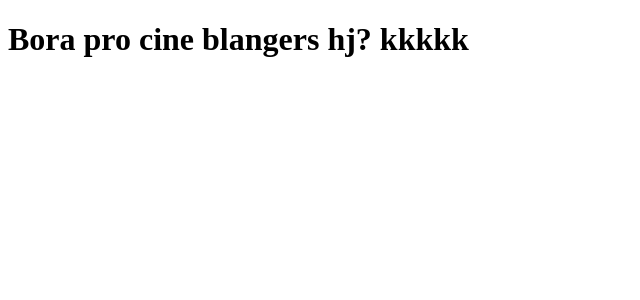
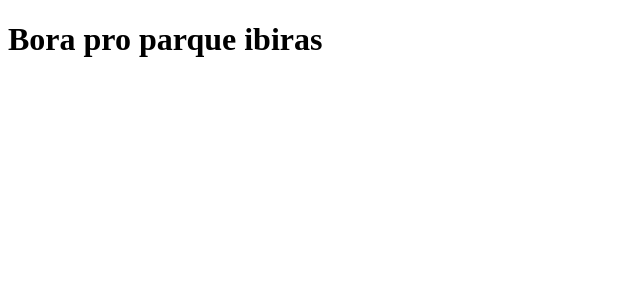
Before and after one commit to Thiagoramos456/clone-tabnews, a Next.js app: page / in a window 1280 px wide. Shown: the top 300 px of the page, without its empty margins (0-640 px from the left). Built offline with nearby package versions, Linux system fonts and the light colour scheme.

Commit message:
Muda mensagem

```diff
--- a/pages/index.js
+++ b/pages/index.js
@@ -1,7 +1,7 @@
 function Home() {
   return (
     <div>
-      <h1>Bora pro cine blangers hj? kkkkk</h1>
+      <h1>Bora pro parque ibiras</h1>
     </div>
   );
 }
```
